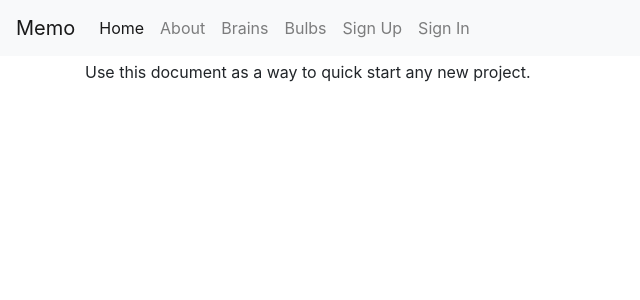
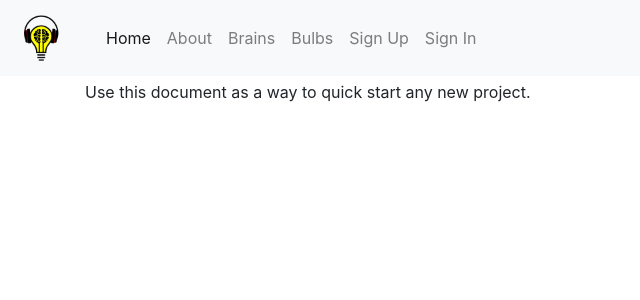
Before and after one commit to rollinger/braingainflash, a Django app: page / in a window 1280 px wide. Shown: the top 300 px of the page, without its empty margins (0-640 px from the left). Run offline with Django 3.2, Linux system fonts and the light colour scheme; some libraries are stand-ins or nearby versions.

Commit message:
Add Logo, favicon and bulb art

```diff
--- a/memo/templates/base.html
+++ b/memo/templates/base.html
@@ -39,7 +39,10 @@
         <button class="navbar-toggler navbar-toggler-right" type="button" data-toggle="collapse" data-target="#navbarSupportedContent" aria-controls="navbarSupportedContent" aria-expanded="false" aria-label="Toggle navigation">
           <span class="navbar-toggler-icon"></span>
         </button>
-        <a class="navbar-brand" href="{% url 'home' %}">Memo</a>
+        <a class="navbar-brand" href="{% url 'home' %}" title="{% trans 'Memo' %}">
+          <img class="align-self-center float-left mr-3" width="50px"
+            src="{{STATIC_URL}}images/Logo_v1_150x150.png">
+        </a>
 
         <div class="collapse navbar-collapse" id="navbarSupportedContent">
           <ul class="navbar-nav mr-auto">
--- a/memo/templates/cardset/partials/_memocard_media.html
+++ b/memo/templates/cardset/partials/_memocard_media.html
@@ -5,7 +5,8 @@
   <div class="card-header" id="{{ card.unique_id }}" data-toggle="collapse"
     data-target="#card-{{ card.unique_id }}" aria-expanded="true" aria-controls="collapseOne">
     <img class="align-self-center float-left mr-3" width="25px"
-      src="{{STATIC_URL}}images/Memo_Bulb.png" alt="Memo Card {{ card.topic }}">
+      src="{{STATIC_URL}}{% if card.score == 100.0 %}images/Memo_Bulb_On.png{% else %}images/Memo_Bulb_Off.png{% endif %}"
+      alt="Memo Card {{ card.topic }}">
     <h5 class="mb-0">{{ card.topic }}</h5>
   </div>
 
```
Also changed, not shown: memo/static/images/Logo_v1_150x150.png (added), memo/static/images/Memo_Bulb_Off.png (added), memo/static/images/Memo_Bulb_On.png (added), memo/static/images/favicons/favicon.ico.
